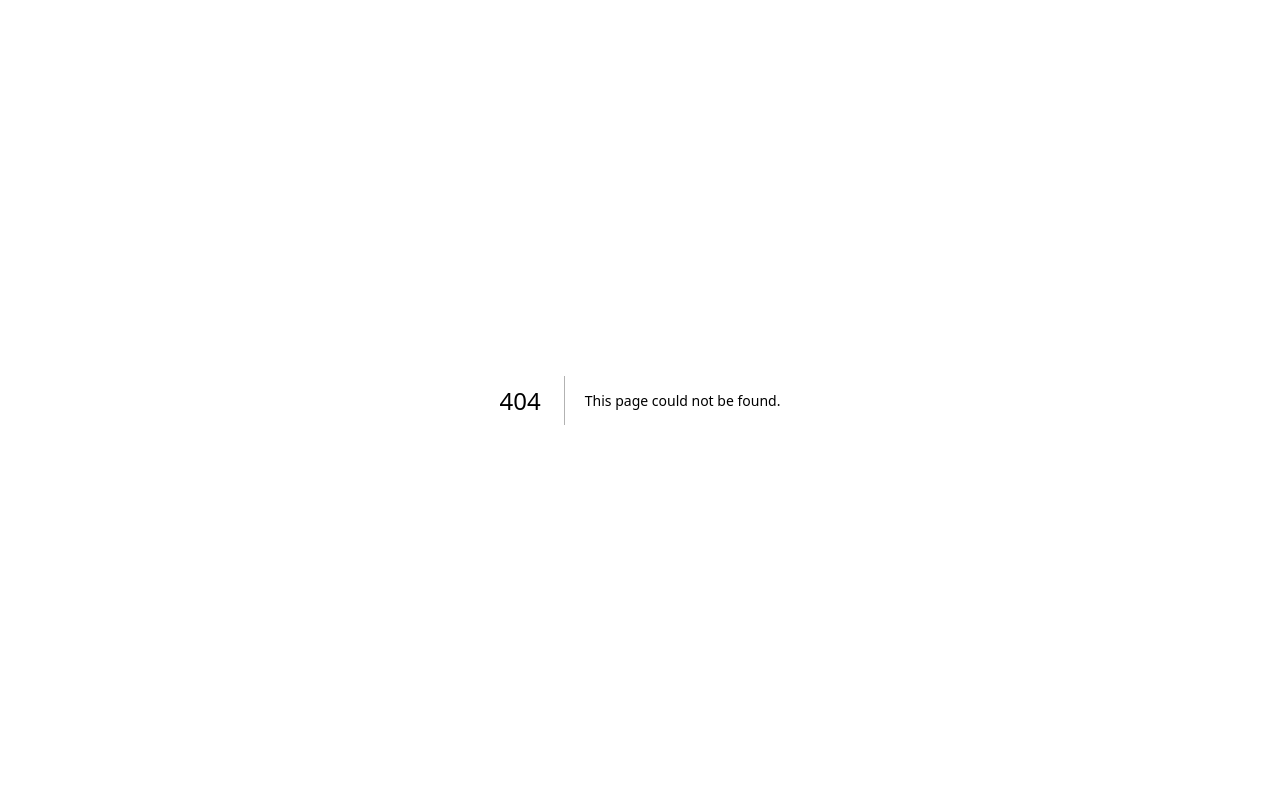
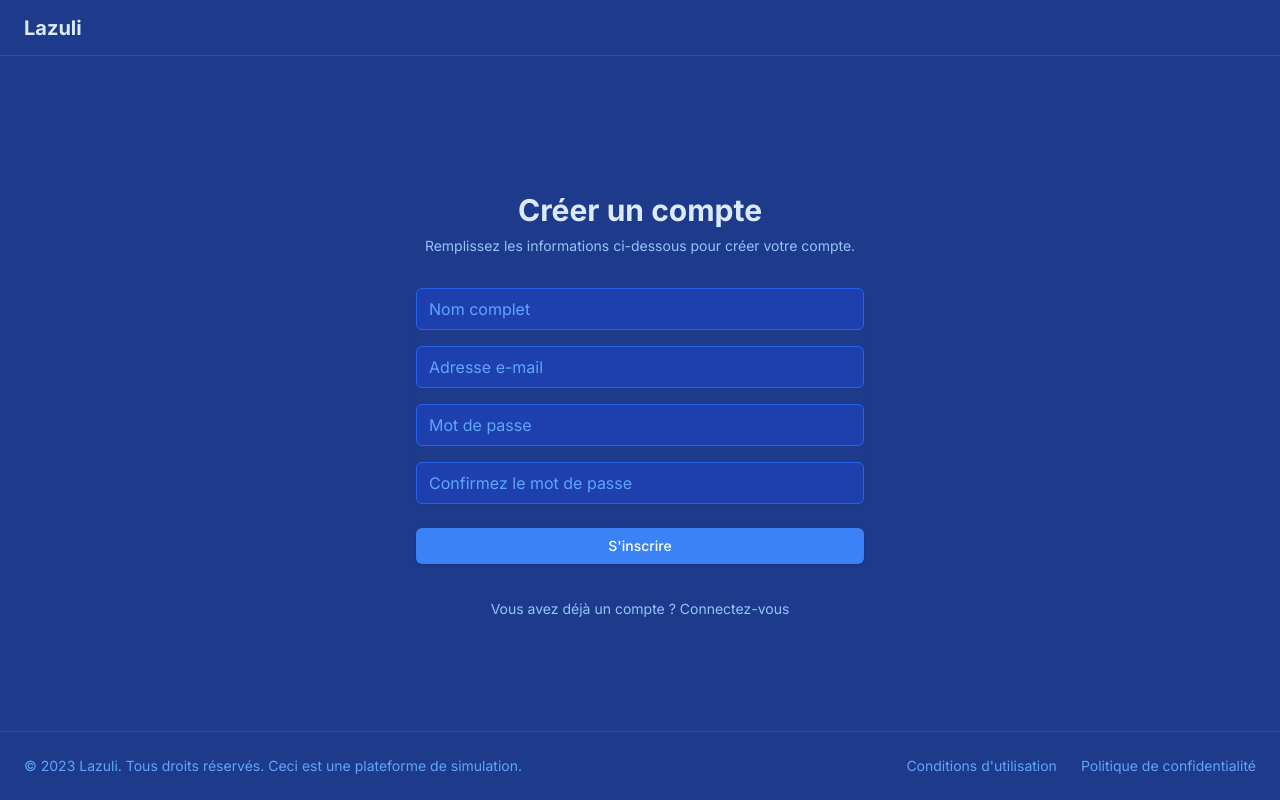
Before and after one commit to BdeB-Org/projet-de-session-equipe-ishowcode, a Next.js app in the folder lazuli/: page /SignUp in a window 1280 px wide. Before the commit this address had no page. Built offline with nearby package versions, Linux system fonts and the light colour scheme.

Commit message:
Ajouter la page inscription

```diff
--- /dev/null
+++ b/lazuli/app/SignUp/page.tsx
@@ -0,0 +1,147 @@
+"use client"; // Add this directive to mark the component as a Client Component
+
+import { Button } from "@/components/ui/button";
+import { Input } from "@/components/ui/input";
+import { Label } from "@/components/ui/label";
+import Link from "next/link";
+import { useState } from "react";
+
+export default function SignupPage() {
+  return (
+    <div className="flex flex-col min-h-screen bg-blue-900 text-blue-100 fade-in">
+      <header className="px-4 lg:px-6 h-14 flex items-center border-b border-blue-700">
+        <Link className="flex items-center justify-center" href="/">
+          <span className="font-bold text-xl slide-down">Lazuli</span>
+        </Link>
+      </header>
+      <main className="flex-1 flex items-center justify-center p-4">
+        <div className="w-full max-w-md space-y-8">
+          <div className="text-center">
+            <h2 className="mt-6 text-3xl font-bold">Créer un compte</h2>
+            <p className="mt-2 text-sm text-blue-300">
+              Remplissez les informations ci-dessous pour créer votre compte.
+            </p>
+          </div>
+          <form className="mt-8 space-y-6" action="#" method="POST">
+            <div className="space-y-4 rounded-md shadow-sm">
+              <div>
+                <Label htmlFor="name" className="sr-only">
+                  Nom complet
+                </Label>
+                <Input
+                  id="name"
+                  name="name"
+                  type="text"
+                  autoComplete="name"
+                  required
+                  className="bg-blue-800 text-blue-100 placeholder-blue-400 focus:ring focus:ring-blue-500"
+                  placeholder="Nom complet"
+                />
+              </div>
+              <div>
+                <Label htmlFor="email-address" className="sr-only">
+                  Adresse e-mail
+                </Label>
+                <Input
+                  id="email-address"
+                  name="email"
+                  type="email"
+                  autoComplete="email"
+                  required
+                  className="bg-blue-800 text-blue-100 placeholder-blue-400 focus:ring focus:ring-blue-500"
+                  placeholder="Adresse e-mail"
+                />
+              </div>
+              <div>
+                <Label htmlFor="password" className="sr-only">
+                  Mot de passe
+                </Label>
+                <Input
+                  id="password"
+                  name="password"
+                  type="password"
+                  autoComplete="new-password"
+                  required
+                  className="bg-blue-800 text-blue-100 placeholder-blue-400 focus:ring focus:ring-blue-500"
+                  placeholder="Mot de passe"
+                />
+              </div>
+              <div>
+                <Label htmlFor="confirm-password" className="sr-only">
+                  Confirmez le mot de passe
+                </Label>
+                <Input
+                  id="confirm-password"
+                  name="confirm-password"
+                  type="password"
+                  autoComplete="new-password"
+                  required
+                  className="bg-blue-800 text-blue-100 placeholder-blue-400 focus:ring focus:ring-blue-500"
+                  placeholder="Confirmez le mot de passe"
+                />
+              </div>
+            </div>
+
+            <div className="hover:animate-pulse">
+              <Button type="submit" className="w-full bg-blue-500 text-white hover:bg-blue-600 transition-all duration-300">
+                S'inscrire
+              </Button>
+            </div>
+          </form>
+          <div className="text-center">
+            <Link className="text-sm text-blue-300 hover:text-blue-200" href="/login">
+              Vous avez déjà un compte ? Connectez-vous
+            </Link>
+          </div>
+        </div>
+      </main>
+      <footer className="py-6 px-4 md:px-6 border-t border-blue-700">
+        <div className="container mx-auto flex flex-col sm:flex-row justify-between items-center">
+          <p className="text-sm text-blue-400">© 2023 Lazuli. Tous droits réservés. Ceci est une plateforme de simulation.</p>
+          <nav className="flex gap-4 sm:gap-6 mt-4 sm:mt-0">
+            <Link className="text-sm text-blue-400 hover:text-blue-300" href="#">
+              Conditions d'utilisation
+            </Link>
+            <Link className="text-sm text-blue-400 hover:text-blue-300" href="#">
+              Politique de confidentialité
+            </Link>
+          </nav>
+        </div>
+      </footer>
+
+
+      <style jsx global>{`
+        @tailwind base;
+        @tailwind components;
+        @tailwind utilities;
+
+        .fade-in {
+          animation: fadeIn 0.8s ease-in-out;
+        }
+        .slide-down {
+          animation: slideDown 0.5s ease-in-out;
+        }
+
+        @keyframes fadeIn {
+          from {
+            opacity: 0;
+          }
+          to {
+            opacity: 1;
+          }
+        }
+
+        @keyframes slideDown {
+          from {
+            transform: translateY(-50px);
+            opacity: 0;
+          }
+          to {
+            transform: translateY(0);
+            opacity: 1;
+          }
+        }
+      `}</style>
+    </div>
+  );
+}
--- a/lazuli/components/page.tsx
+++ b/lazuli/components/page.tsx
@@ -74,6 +74,12 @@ export function Page() {
               Démarrer la Simulation
             </Button>
           </Link>
+          <h1>-------</h1>
+          <Link href="/SignUp">
+            <Button className="bg-blue-500 text-white hover:bg-blue-600">
+              Devenir un membre
+            </Button>
+          </Link>
           <div className="mt-8 p-4 bg-blue-800 rounded-lg">
             <h2 className="text-lg font-semibold mb-2">Mode Simulation Actif</h2>
             <p className="text-sm text-blue-300">Tous les échanges et soldes sur cette plateforme sont simulés. Aucune crypto-monnaie réelle n'est utilisée ou mise en risque.</p>
--- a/lazuli/package.json
+++ b/lazuli/package.json
@@ -14,9 +14,9 @@
     "class-variance-authority": "^0.7.0",
     "clsx": "^2.1.1",
     "lucide-react": "^0.438.0",
-    "next": "14.2.7",
-    "react": "^18",
-    "react-dom": "^18",
+    "next": "^14.2.9",
+    "react": "^18.3.1",
+    "react-dom": "^18.3.1",
     "tailwind-merge": "^2.5.2",
     "tailwindcss-animate": "^1.0.7"
   },
```
Also changed, not shown: 1 other file (tests, documents, lock files or other folders).
